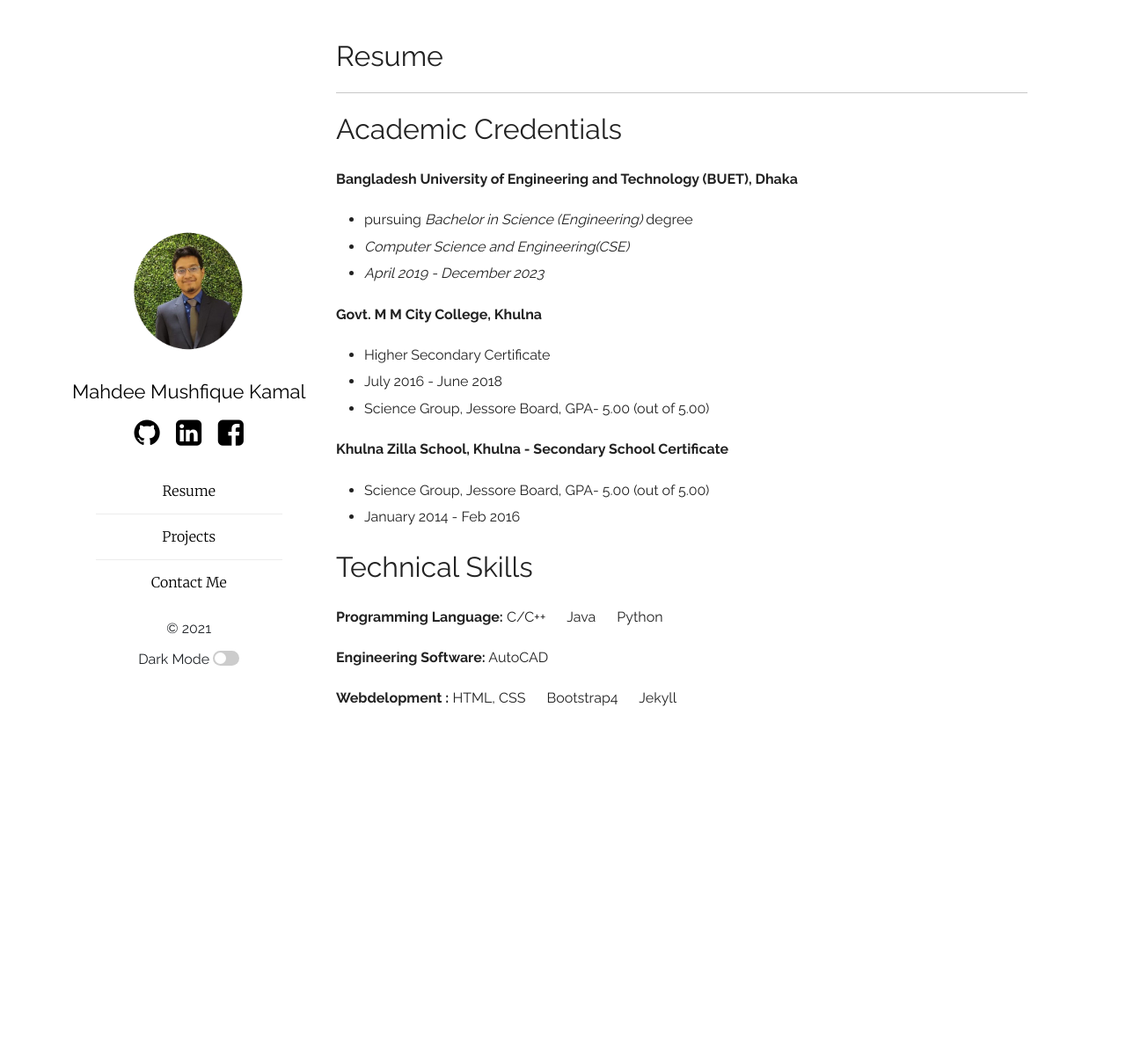
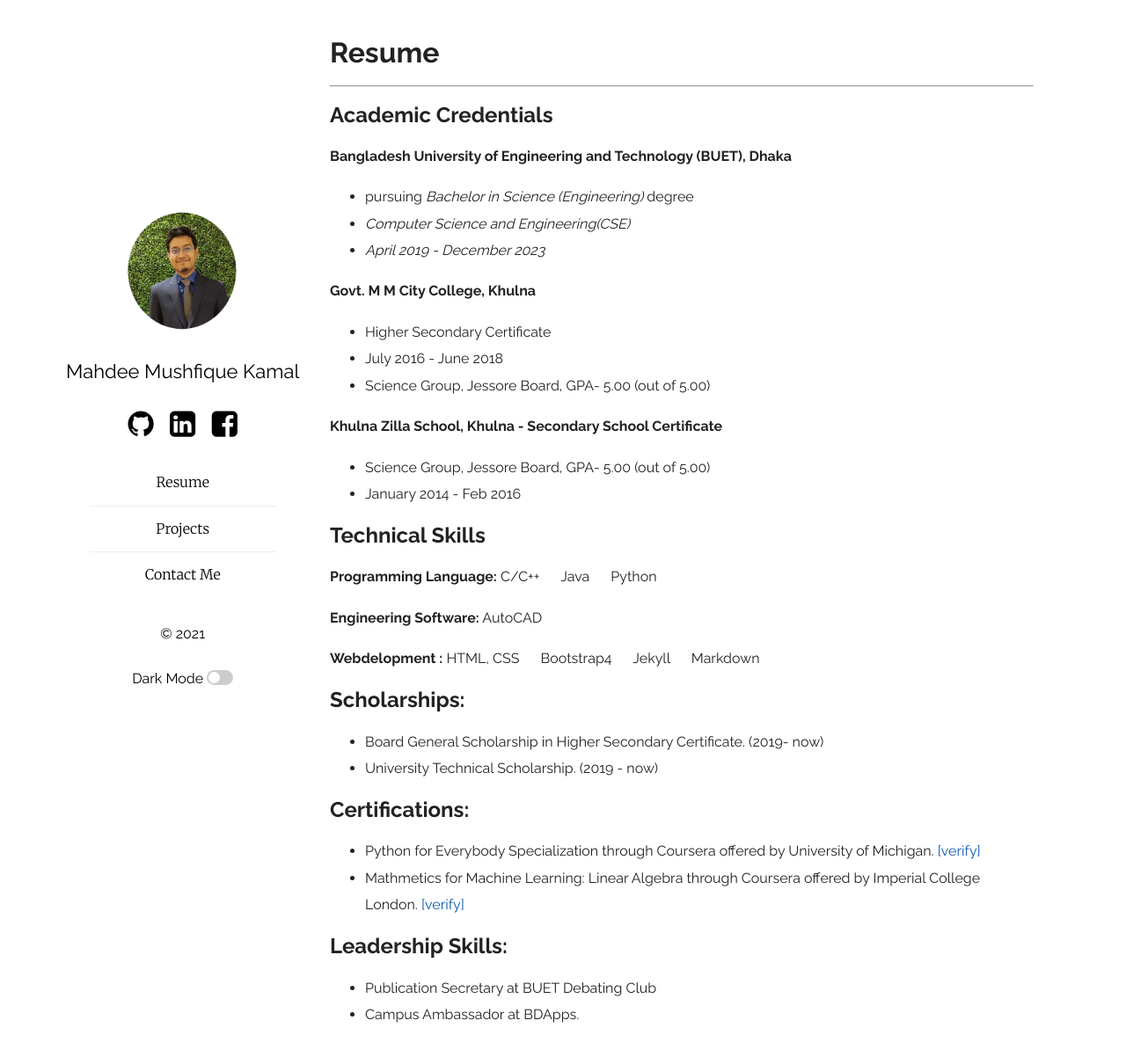
Before and after one commit to MahdeeMushfiqueKamal/MahdeeMushfiqueKamal.github.io, a Jekyll site: the page built from resume.md, in a window 1280 px wide and 1214 px high. Shown: the top 1202 px of the window at 88% size. Built offline with Jekyll 4.4.1, drawn with Linux system fonts in a browser that asks for light colours; our own code applies the rules of GitHub Pages for plain Markdown files.

Commit message:
29 april

```diff
--- a/_includes/head.html
+++ b/_includes/head.html
@@ -1,9 +1,6 @@
 <meta charset="UTF-8">
 <meta name="viewport" content="width=device-width, initial-scale=1.0">
 <meta http-equiv="X-UA-Compatible" content="ie=edge">
-<!-- Bootstrap CSS -->
-<link href="https://cdn.jsdelivr.net/npm/bootstrap@5.0.0-beta3/dist/css/bootstrap.min.css" rel="stylesheet" integrity="sha384-eOJMYsd53ii+scO/bJGFsiCZc+5NDVN2yr8+0RDqr0Ql0h+rP48ckxlpbzKgwra6" crossorigin="anonymous">
-
 <link href="https://fonts.googleapis.com/css?family=Merriweather:300|Raleway:400,700" rel="stylesheet">
 <link rel="stylesheet" href="{{ "/assets/css/style.css" | relative_url }}">
 <title>{{ page.title | default: site.title }}</title>
@@ -11,4 +8,3 @@
 {% if site.plainwhite.dark_mode %}
 <script type="text/javascript" src="{{ "/assets/js/darkmode.js" | relative_url }}"></script>
 {% endif %}
-<script src="https://cdn.jsdelivr.net/npm/bootstrap@5.0.0-beta3/dist/js/bootstrap.bundle.min.js" integrity="sha384-JEW9xMcG8R+pH31jmWH6WWP0WintQrMb4s7ZOdauHnUtxwoG2vI5DkLtS3qm9Ekf" crossorigin="anonymous"></script>
--- a/_layouts/home.html
+++ b/_layouts/home.html
@@ -67,7 +67,7 @@
       <!-- Copy paste pagination starts-->
       <!-- pagination -->
       {% if paginator.total_pages > 1 %}
-      <div class="pagination">
+      <div class="pgination">
         {% if paginator.previous_page %}
           <a href="{{ paginator.previous_page_path | prepend: site.baseurl | replace: '//', '/' }}">&laquo; Prev</a>
         {% else %}
--- a/_sass/plain.scss
+++ b/_sass/plain.scss
@@ -321,7 +321,7 @@
   display: none;
 }
 
-.pagination a, .pagination span {
+.pgination a, .pgination span {
   padding: 7px 18px;
   /*border: 1px solid #eee; */
   margin-left: -2px;
@@ -330,7 +330,7 @@
   display: inline-block;
 }
 
-.pagination {
+.pgination {
   text-align: center;
 }
 
--- a/resume.md
+++ b/resume.md
@@ -29,4 +29,18 @@
 
 **Engineering Software:** AutoCAD
 
-**Webdelopment :** HTML, CSS  &emsp; Bootstrap4  &emsp; Jekyll
+**Webdelopment :** HTML, CSS  &emsp; Bootstrap4  &emsp; Jekyll &emsp; Markdown
+
+
+## Scholarships:
+
+- Board General Scholarship in Higher Secondary Certificate. (2019- now)
+- University Technical Scholarship. (2019 - now)
+
+## Certifications:
+- Python for Everybody Specialization through Coursera offered by University of Michigan. [[verify]](https://coursera.org/share/0f6d8d056dafb6e4d441d1a174b1d3b8)
+- Mathmetics for Machine Learning: Linear Algebra through Coursera offered by Imperial College London.  [[verify]](https://coursera.org/share/eeac85eab14a3f80aa1e8c53fe66abb3)
+
+## Leadership Skills:
+- Publication Secretary at BUET Debating Club
+- Campus Ambassador at BDApps.
```
